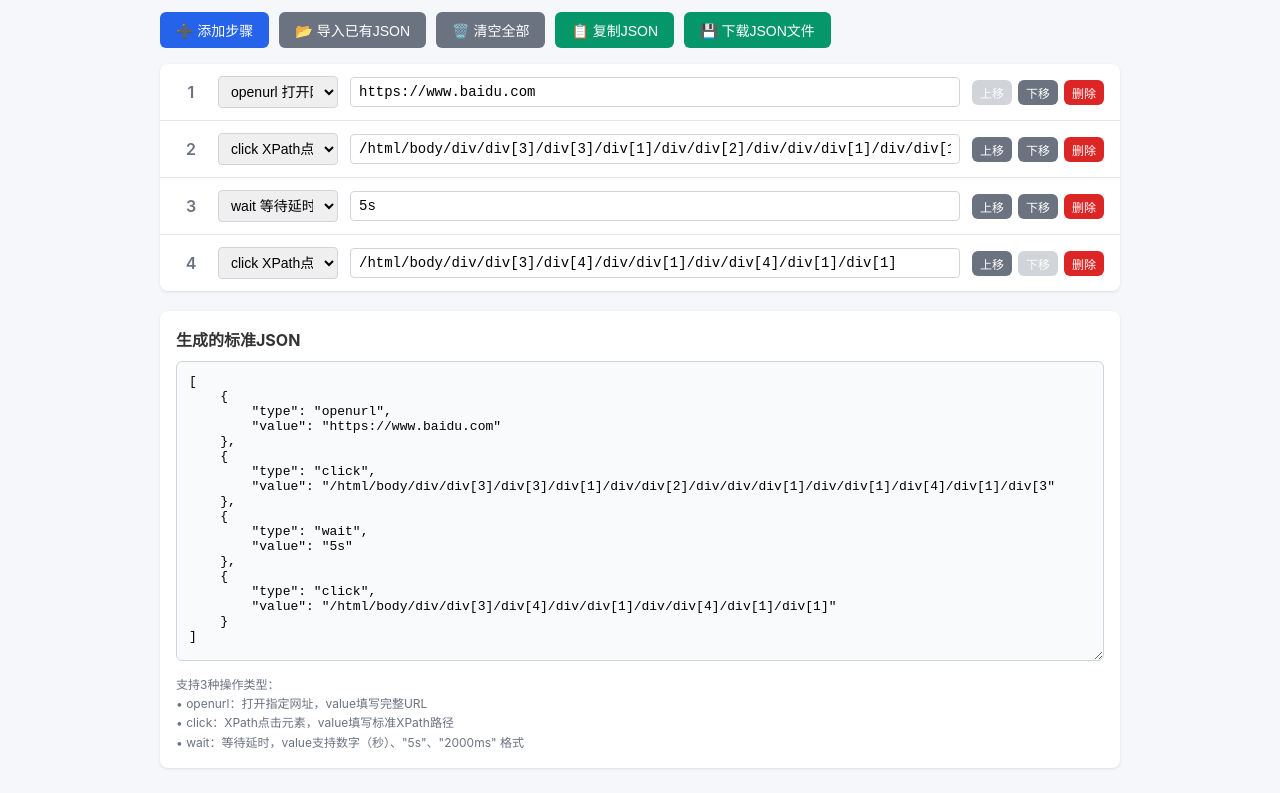
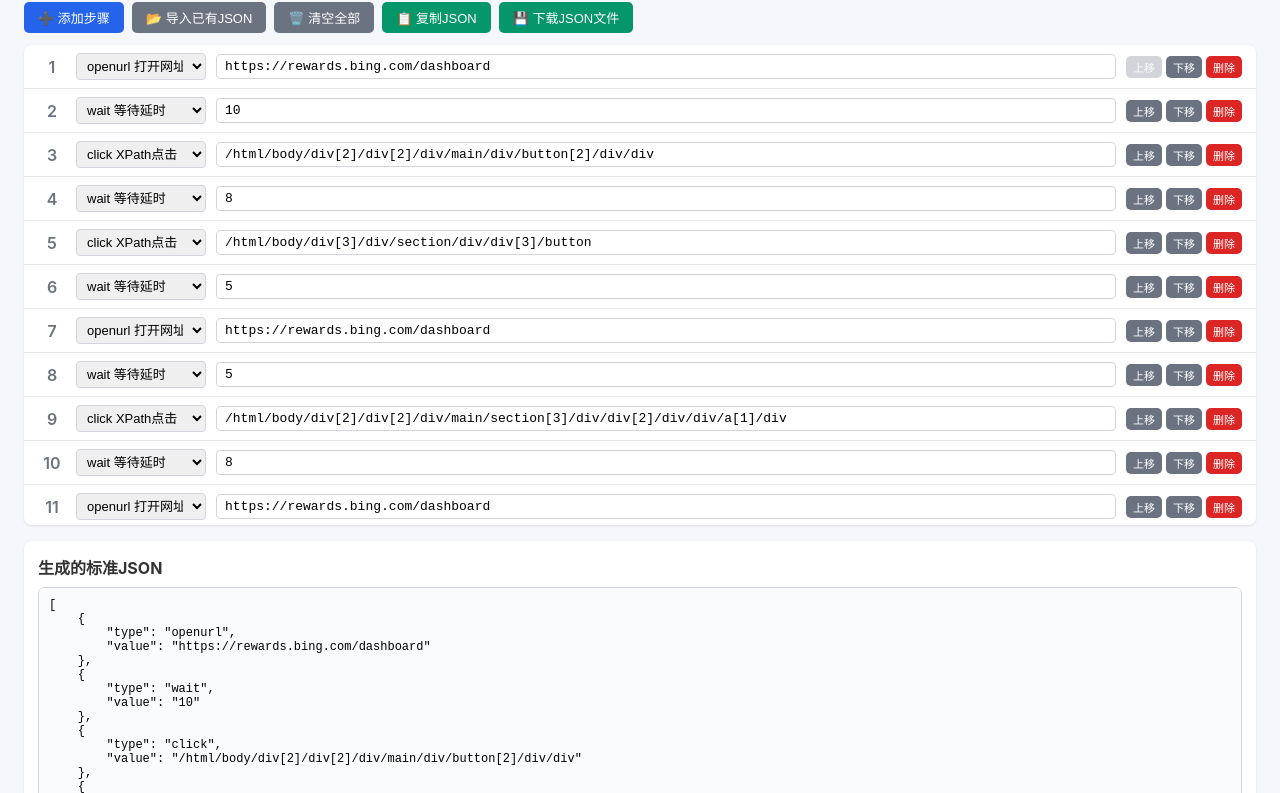
Before and after one commit to shuijingliuli/msnnewslink, a website: page task.html in a window 1280 px wide. Shown: the part 60-853 px from the top of the page. Drawn offline with Linux system fonts and the light colour scheme.

Commit message:
Update task.html

```diff
--- a/task.html
+++ b/task.html
@@ -2,37 +2,36 @@
 <html lang="zh-CN">
 <head>
     <meta charset="UTF-8">
-    <meta name="viewport" content="width=device-width, initial-scale=1.0">
-    <title>任务JSON生成器</title>
+    <!-- 仅电脑端使用，移除移动端viewport适配 -->
+    <title>脚本猫任务 JSON 生成器</title>
     <style>
         * { box-sizing: border-box; margin: 0; padding: 0; }
         body {
             font-family: -apple-system, BlinkMacSystemFont, "Segoe UI", sans-serif;
             background: #f5f7fa;
             color: #333;
-            padding: 20px;
-            max-width: 1000px;
+            padding: 16px 24px;
+            max-width: 1400px;
             margin: 0 auto;
         }
         h1 {
             font-size: 22px;
-            margin-bottom: 20px;
+            margin-bottom: 14px;
             color: #1f2937;
         }
         .toolbar {
             display: flex;
-            gap: 10px;
-            margin-bottom: 16px;
-            flex-wrap: wrap;
+            gap: 8px;
+            margin-bottom: 12px;
         }
         button {
-            padding: 8px 16px;
+            padding: 6px 14px;
             border: none;
-            border-radius: 6px;
+            border-radius: 5px;
             background: #2563eb;
             color: white;
             cursor: pointer;
-            font-size: 14px;
+            font-size: 13px;
             transition: background 0.2s;
         }
         button:hover { background: #1d4ed8; }
@@ -47,79 +46,84 @@
             background: white;
             border-radius: 8px;
             box-shadow: 0 1px 3px rgba(0,0,0,0.1);
-            margin-bottom: 20px;
-            overflow: hidden;
+            margin-bottom: 16px;
+            overflow-y: auto;
+            /* 固定高度，一屏显示更多步骤，电脑端 */
+            max-height: 480px;
         }
         .step-item {
             display: flex;
             align-items: center;
-            gap: 12px;
-            padding: 12px 16px;
+            gap:10px;
+            padding:8px 14px;
             border-bottom: 1px solid #e5e7eb;
         }
         .step-item:last-child { border-bottom: none; }
+
         .step-index {
-            width: 30px;
-            text-align: center;
-            font-weight: 600;
-            color: #6b7280;
+            width:28px;
+            text-align:center;
+            font-weight:600;
+            color:#6b7280;
+            flex-shrink:0;
         }
         .step-type {
-            width: 120px;
-            padding: 6px 8px;
-            border: 1px solid #d1d5db;
-            border-radius: 4px;
-            font-size: 14px;
+            width:130px;
+            padding:4px 6px;
+            border:1px solid #d1d5db;
+            border-radius:4px;
+            font-size:13px;
+            flex-shrink:0;
         }
         .step-value {
-            flex: 1;
-            padding: 6px 8px;
-            border: 1px solid #d1d5db;
-            border-radius: 4px;
-            font-size: 14px;
+            flex:1;
+            padding:4px 8px;
+            border:1px solid #d1d5db;
+            border-radius:4px;
+            font-size:13px;
             font-family: monospace;
         }
         .step-actions {
-            display: flex;
-            gap: 6px;
+            display:flex;
+            gap:4px;
+            flex-shrink:0;
         }
         .step-actions button {
-            padding: 4px 8px;
-            font-size: 12px;
+            padding:3px 7px;
+            font-size:11px;
         }
 
         .json-preview {
             background: white;
             border-radius: 8px;
             box-shadow: 0 1px 3px rgba(0,0,0,0.1);
-            padding: 16px;
+            padding:14px;
         }
         .json-preview h3 {
-            margin-bottom: 10px;
-            font-size: 16px;
+            margin-bottom:8px;
+            font-size:16px;
         }
         textarea {
-            width: 100%;
-            height: 300px;
-            padding: 12px;
-            border: 1px solid #d1d5db;
-            border-radius: 6px;
+            width:100%;
+            height:220px;
+            padding:10px;
+            border:1px solid #d1d5db;
+            border-radius:6px;
             font-family: monospace;
-            font-size: 13px;
-            resize: vertical;
-            background: #f9fafb;
+            font-size:12px;
+            resize:vertical;
+            background:#f9fafb;
         }
         .tip {
-            margin-top: 10px;
-            font-size: 12px;
-            color: #6b7280;
-            line-height: 1.6;
+            margin-top:8px;
+            font-size:12px;
+            color:#6b7280;
+            line-height:1.5;
         }
     </style>
 </head>
 <body>
     <h1>脚本猫任务 JSON 生成器</h1>
-
     <div class="toolbar">
         <button onclick="addStep()">➕ 添加步骤</button>
         <button class="secondary" onclick="importJson()">📂 导入已有JSON</button>
@@ -127,9 +131,7 @@
         <button class="success" onclick="copyJson()">📋 复制JSON</button>
         <button class="success" onclick="downloadJson()">💾 下载JSON文件</button>
     </div>
-
     <div class="step-list" id="stepList"></div>
-
     <div class="json-preview">
         <h3>生成的标准JSON</h3>
         <textarea id="jsonOutput" readonly></textarea>
@@ -140,14 +142,30 @@
             • wait：等待延时，value支持数字（秒）、"5s"、"2000ms" 格式
         </div>
     </div>
-
     <script>
-        let steps = [
+        // 默认回退数据
+        const defaultSteps = [
             { type: "openurl", value: "https://www.baidu.com" },
             { type: "click", value: "/html/body/div/div[3]/div[3]/div[1]/div/div[2]/div/div/div[1]/div/div[1]/div[4]/div[1]/div[3" },
             { type: "wait", value: "5s" },
             { type: "click", value: "/html/body/div/div[3]/div[4]/div/div[1]/div/div[4]/div[1]/div[1]" }
         ];
+        let steps = [];
+        let shouldScrollToLast = false; //标记：添加步骤后是否滚动到最后
+
+        // 根据type获取对应placeholder
+        function getPlaceholder(type){
+            switch(type){
+                case "openurl":
+                    return "请输入完整网址，例如：https://xxx.com";
+                case "click":
+                    return "请输入XPath路径，例如：//div[@class=\"btn\"]";
+                case "wait":
+                    return "等待秒数，例：5 / 5s / 2000ms";
+                default:
+                    return "请输入对应的值";
+            }
+        }
 
         function render() {
             const list = document.getElementById('stepList');
@@ -156,6 +174,7 @@
             steps.forEach((step, index) => {
                 const item = document.createElement('div');
                 item.className = 'step-item';
+                const ph = getPlaceholder(step.type);
                 item.innerHTML = `
                     <div class="step-index">${index + 1}</div>
                     <select class="step-type" onchange="updateType(${index}, this.value)">
@@ -163,8 +182,10 @@
                         <option value="click" ${step.type === 'click' ? 'selected' : ''}>click XPath点击</option>
                         <option value="wait" ${step.type === 'wait' ? 'selected' : ''}>wait 等待延时</option>
                     </select>
-                    <input type="text" class="step-value" value="${step.value.replace(/"/g, '&quot;')}"
-                           onchange="updateValue(${index}, this.value)" placeholder="请输入对应的值">
+                    <input type="text" class="step-value"
+                           value="${step.value.replace(/"/g, '&quot;')}"
+                           placeholder="${ph}"
+                           onchange="updateValue(${index}, this.value)" >
                     <div class="step-actions">
                         <button class="secondary" onclick="moveUp(${index})" ${index === 0 ? 'disabled style="opacity:0.3"' : ''}>上移</button>
                         <button class="secondary" onclick="moveDown(${index})" ${index === steps.length - 1 ? 'disabled style="opacity:0.3"' : ''}>下移</button>
@@ -173,60 +194,61 @@
                 `;
                 list.appendChild(item);
             });
+            updateJsonOutput();
 
-            updateJsonOutput();
+            // 如果标记开启，滚动到最后一条步骤
+            if(shouldScrollToLast){
+                const items = list.querySelectorAll('.step-item');
+                const last = items[items.length -1];
+                if(last){
+                    last.scrollIntoView({behavior:'smooth', block:'end'});
+                }
+                shouldScrollToLast = false; //用完关闭标记
+            }
         }
-
         function updateJsonOutput() {
             document.getElementById('jsonOutput').value = JSON.stringify(steps, null, 4);
         }
-
         function addStep() {
             steps.push({ type: "click", value: "" });
+            shouldScrollToLast = true; //标记需要滚动到底部
             render();
         }
-
         function updateType(index, type) {
             steps[index].type = type;
             updateJsonOutput();
+            render(); //切换类型，重新渲染更新placeholder
         }
-
         function updateValue(index, value) {
             steps[index].value = value;
             updateJsonOutput();
         }
-
         function moveUp(index) {
             if (index === 0) return;
             [steps[index - 1], steps[index]] = [steps[index], steps[index - 1]];
             render();
         }
-
         function moveDown(index) {
             if (index === steps.length - 1) return;
             [steps[index + 1], steps[index]] = [steps[index], steps[index + 1]];
             render();
         }
-
         function deleteStep(index) {
             steps.splice(index, 1);
             render();
         }
-
         function clearAll() {
             if (confirm('确定清空所有步骤吗？')) {
                 steps = [];
                 render();
             }
         }
-
         function copyJson() {
             const textarea = document.getElementById('jsonOutput');
             textarea.select();
             document.execCommand('copy');
             alert('JSON已复制到剪贴板');
         }
-
         function downloadJson() {
             const blob = new Blob([JSON.stringify(steps, null, 4)], { type: 'application/json' });
             const url = URL.createObjectURL(blob);
@@ -236,7 +258,6 @@
             a.click();
             URL.revokeObjectURL(url);
         }
-
         function importJson() {
             const input = prompt('请粘贴要导入的JSON内容：');
             if (!input) return;
@@ -254,8 +275,26 @@
             }
         }
 
+        // 页面加载：优先读取同目录 task.json
+        async function initLoadTaskJson() {
+            try {
+                const res = await fetch('./task.json');
+                if (!res.ok) throw new Error('文件不存在或访问失败');
+                const data = await res.json();
+                if (!Array.isArray(data)) throw new Error('task.json不是数组');
+                if (!data.every(s => s.type && s.value !== undefined)) {
+                    throw new Error('task.json字段不完整，需要type、value');
+                }
+                steps = data;
+            } catch(err) {
+                console.log('读取task.json失败，使用默认数据：', err);
+                steps = JSON.parse(JSON.stringify(defaultSteps));
+            }
+            render();
+        }
+
         // 初始化
-        render();
+        initLoadTaskJson();
     </script>
 </body>
 </html>
```
